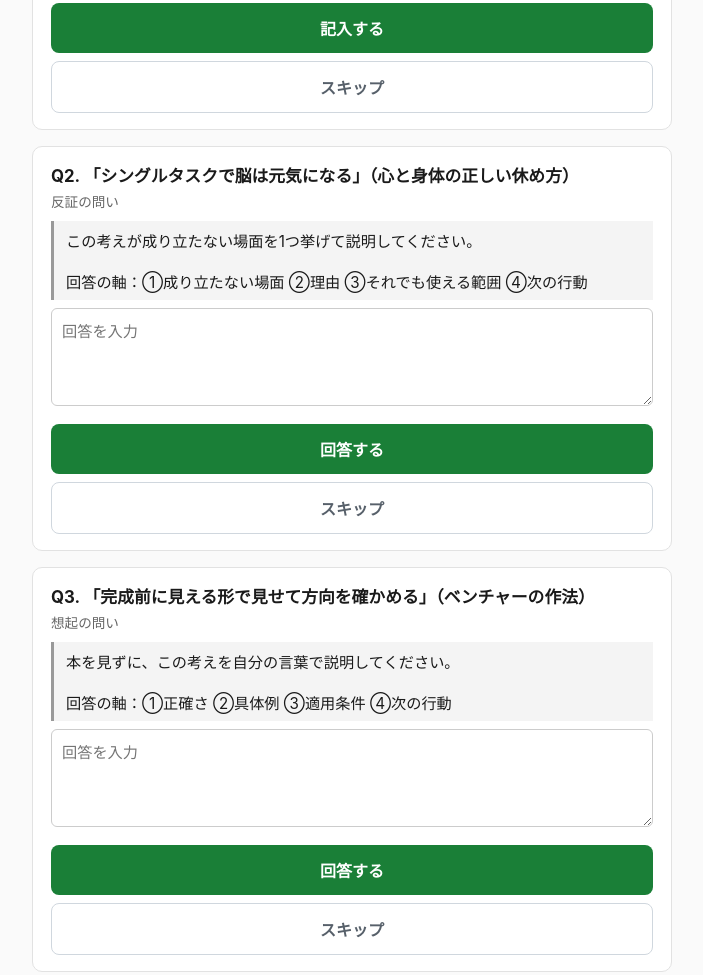
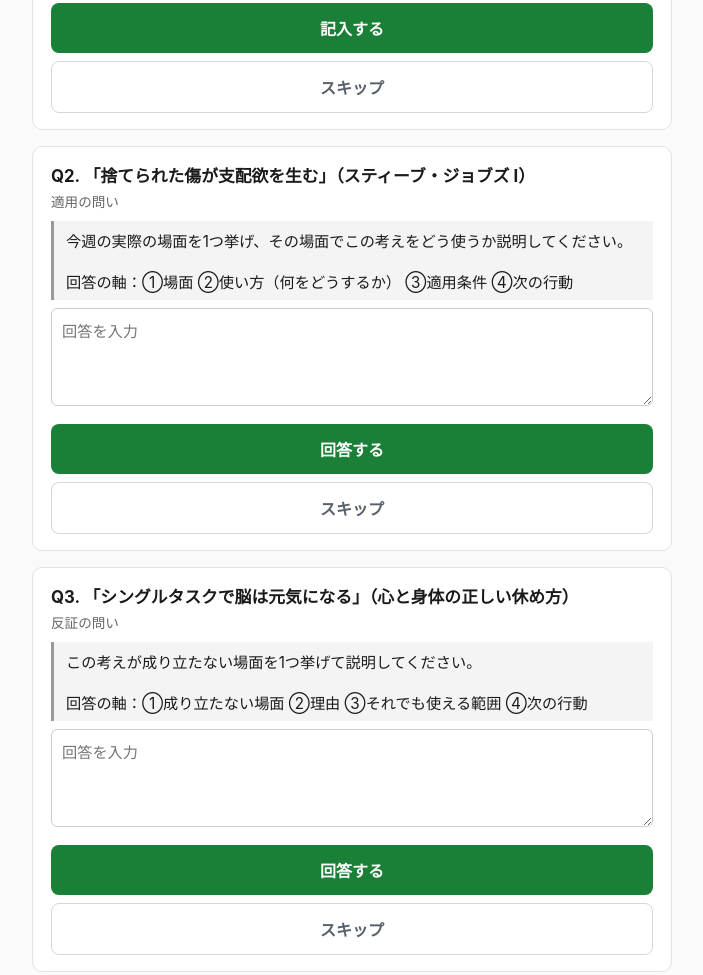
Before and after one commit to horiken1977/mybrain-cards, a plain HTML site: page docs/index.html in a window 1280 px wide. Shown: the part 552-1527 px from the top of the page, without its empty margins (288-991 px from the left). Drawn offline with Linux system fonts and the light colour scheme; no server answers.

```diff
--- a/docs/index.html
+++ b/docs/index.html
@@ -3,7 +3,7 @@
 <head>
 <meta charset="utf-8">
 <meta name="viewport" content="width=device-width, initial-scale=1">
-<title>想起テスト 2026-11-21</title>
+<title>想起テスト 2026-11-22</title>
 <style>
   body { font-family: -apple-system, "Hiragino Sans", sans-serif; max-width: 640px;
          margin: 0 auto; padding: 20px 16px 60px; color: #1a1a1a; background: #fafafa; }
@@ -38,14 +38,14 @@
 </head>
 <body>
   <h1>想起テスト</h1>
-  <div class="date">2026-11-21</div>
+  <div class="date">2026-11-22</div>
   <p id="test-banner" class="test-banner hidden">テストモード：何度でも回答できます（回答と採点結果は毎回カードの回答履歴に記録されます）</p>
   <div id="questions"></div>
   <p id="done" class="done hidden">今日の分はすべて回答済みです。</p>
 
 <script>
 const GRADE_ENDPOINT = "https://mybrain-cards.vercel.app/api/grade";
-const DATE = "2026-11-21";
+const DATE = "2026-11-22";
 const CARDS_API = "https://api.github.com/repos/horiken1977/mybrain-cards/contents/";
 
 // today.json の "test": true のときはテストモード：回答後も「もう一度回答する」で何度でも回答でき、
--- a/docs/today.json
+++ b/docs/today.json
@@ -1,5 +1,5 @@
 {
-  "date": "2026-11-21",
+  "date": "2026-11-22",
   "questions": [
     {
       "card": "執着を手放し感謝できる場所へ動く.md",
@@ -14,6 +14,16 @@
       ]
     },
     {
+      "card": "捨てられた傷が支配欲を生む.md",
+      "qtype": "apply",
+      "title": "捨てられた傷が支配欲を生む",
+      "book": "スティーブ・ジョブズ I",
+      "text": "今週の実際の場面を1つ挙げ、その場面でこの考えをどう使うか説明してください。\n\n回答の軸：①場面 ②使い方（何をどうするか） ③適用条件 ④次の行動",
+      "fields": [
+        "text"
+      ]
+    },
+    {
       "card": "シングルタスクで脳は元気になる.md",
       "qtype": "refute",
       "title": "シングルタスクで脳は元気になる",
@@ -22,16 +32,6 @@
       "fields": [
         "text"
       ]
-    },
-    {
-      "card": "完成前に見える形で見せて方向を確かめる.md",
-      "qtype": "recall",
-      "title": "完成前に見える形で見せて方向を確かめる",
-      "book": "ベンチャーの作法",
-      "text": "本を見ずに、この考えを自分の言葉で説明してください。\n\n回答の軸：①正確さ ②具体例 ③適用条件 ④次の行動",
-      "fields": [
-        "text"
-      ]
     }
   ]
 }
```
